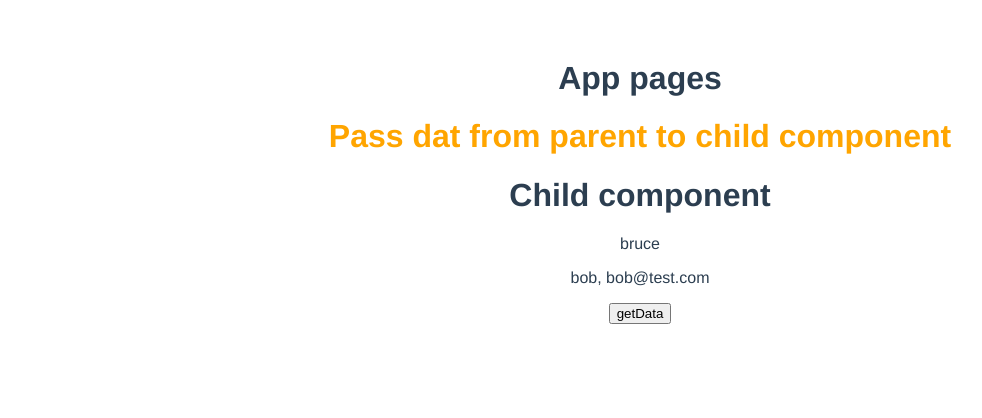
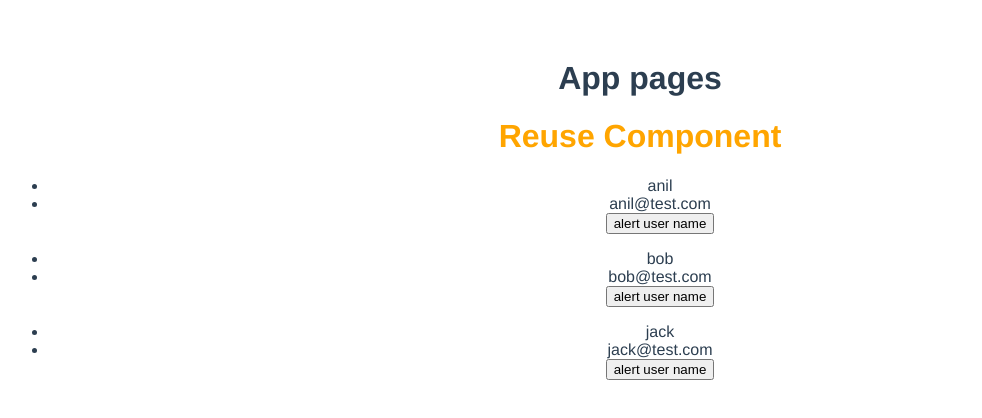
Before and after one commit to simonvista/Vue3, a Vue app: page / in a window 1280 px wide. Shown: the top 418 px of the page, without its empty margins (0-982 px from the left). Built offline with nearby package versions, Linux system fonts and the light colour scheme.

Commit message:
16-0000 is done

```diff
--- a/src/components/Child.vue
+++ /dev/null
@@ -1,20 +0,0 @@
-<template>
-  <div>
-    <h1>Child component</h1>
-    <p>{{ name }}</p>
-    <p>{{ data.name }}, {{ data.email }}</p>
-    <button v-on:click="getData">getData</button>
-  </div>
-</template>
-
-<script>
-export default {
-  name: "Child",
-  props: {
-    //   data type must be claimed below
-    name: String,
-    data: Object,
-    getData: Function,
-  },
-};
-</script>
--- a/src/components/Home.vue
+++ b/src/components/Home.vue
@@ -1,29 +1,36 @@
 <template>
-  <h1>Pass dat from parent to child component</h1>
-  <!-- pass String, Object, and Function to child from parent -->
-  <Child :name="name" :data="user" :getData="getData" />
+  <h1>Reuse Component</h1>
+
+  <ul v-for="user in users" :key="user.id">
+    <User :user="user" />
+  </ul>
 </template>
 
 <script>
-import Child from "./Child.vue";
+import User from "./User.vue";
 
 export default {
-  components: { Child },
+  components: { User },
   name: "Home",
   data() {
     return {
-      name: "bruce",
-      user: {
-        name: "bob",
-        email: "bob@test.com",
-      },
+      users: [
+        {
+          name: "anil",
+          email: "anil@test.com",
+        },
+        {
+          name: "bob",
+          email: "bob@test.com",
+        },
+        {
+          name: "jack",
+          email: "jack@test.com",
+        },
+      ],
     };
   },
-  methods: {
-    getData() {
-      alert("getData() was triggered");
-    },
-  },
+  methods: {},
 };
 </script>
 
--- /dev/null
+++ b/src/components/User.vue
@@ -0,0 +1,23 @@
+<template>
+  <div>
+    <li>{{ user.name }}</li>
+    <li>{{ user.email }}</li>
+    <button v-on:click="getData">alert user name</button>
+  </div>
+</template>
+
+<script>
+export default {
+  name: "User",
+  props: {
+    //   data type must be claimed below
+    user: Object,
+  },
+  methods: {
+    getData() {
+      // console.warn(this.user);
+      console.warn(`Hi ${this.user.name}, ${this.user.email}`);
+    },
+  },
+};
+</script>
```
